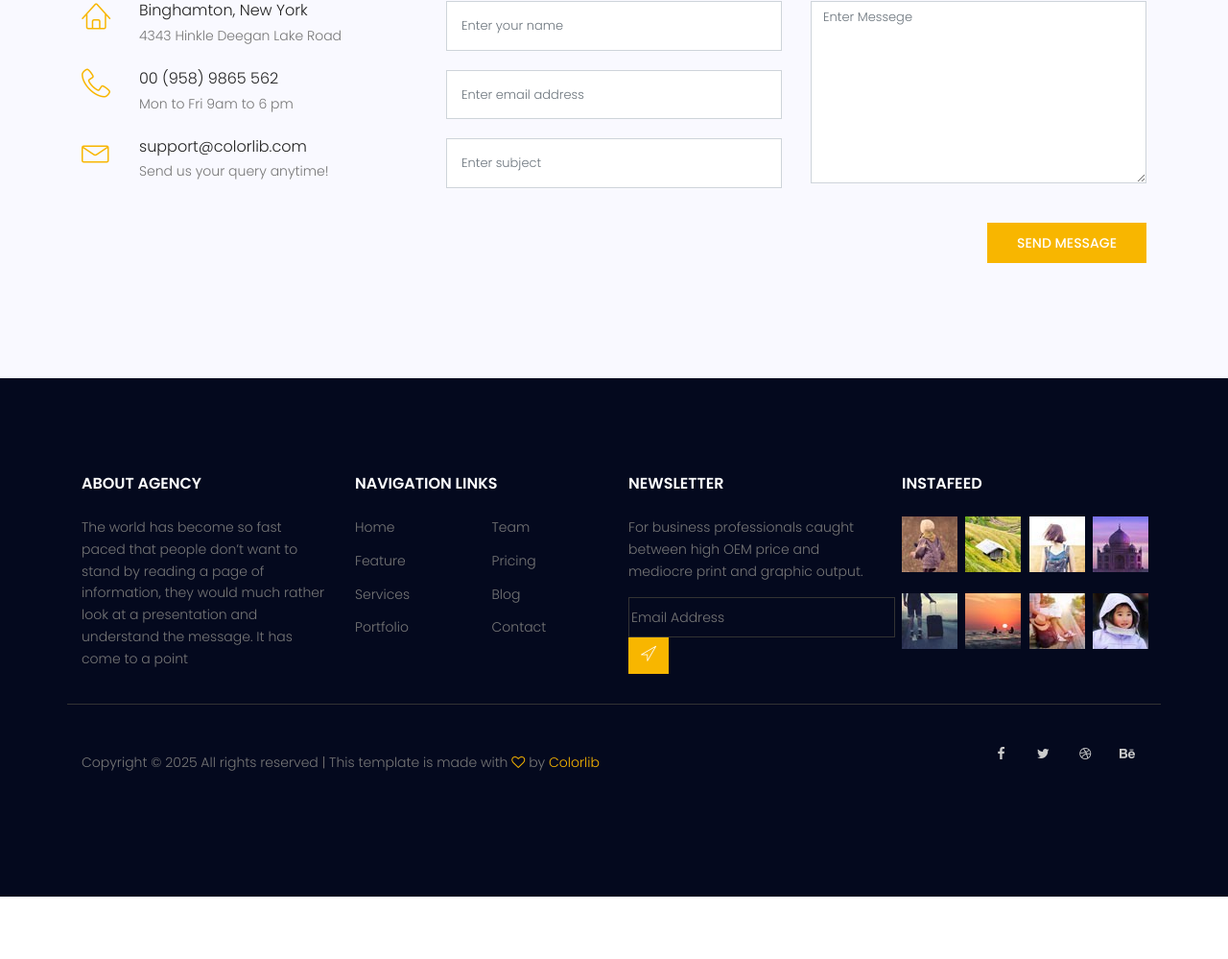
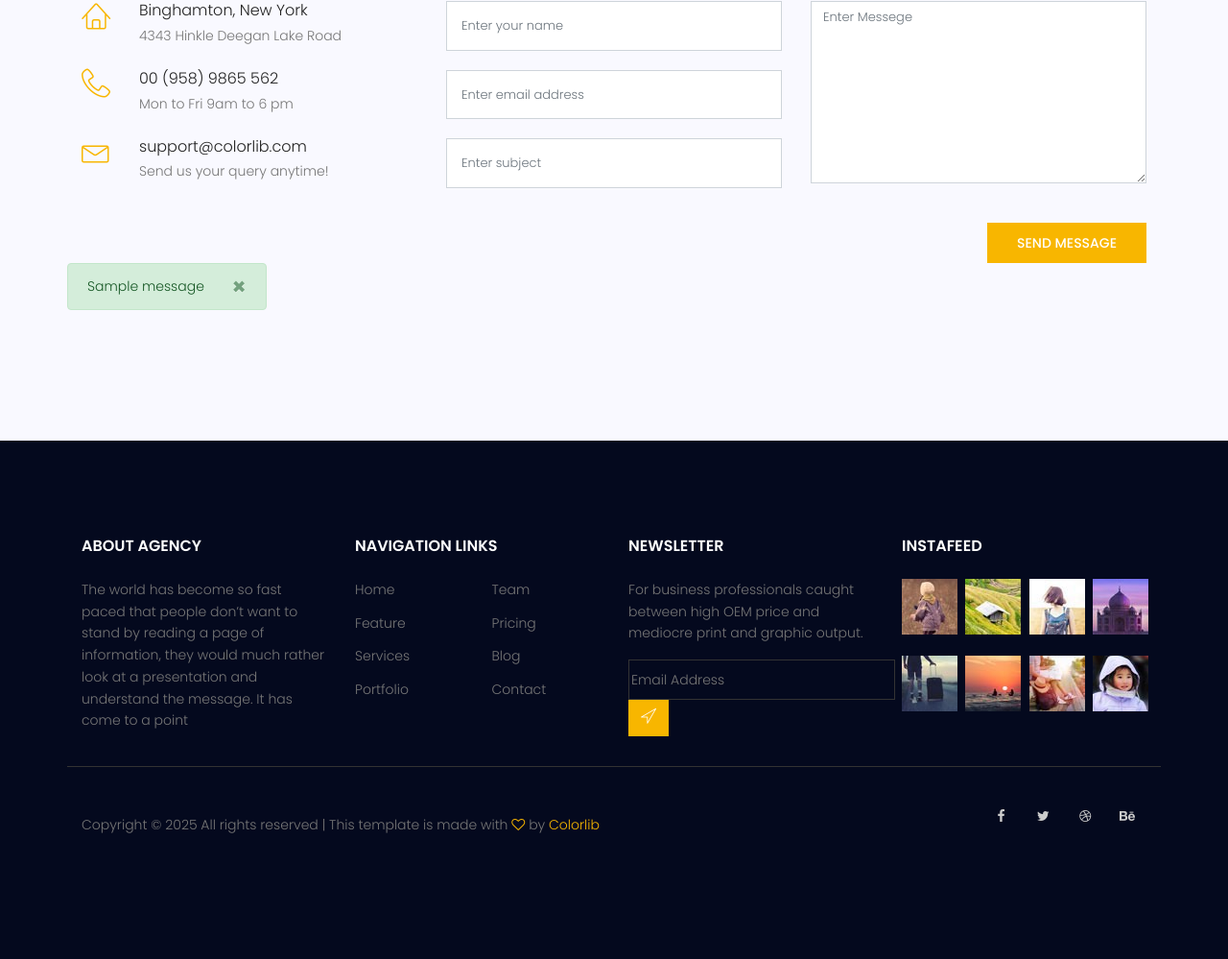
Before and after one commit to salmansadafi/mysite, a Django app: page /contact in a window 1280 px wide. Shown: the part 1024-2023 px from the top of the page at 96% size. Before the commit the page ends 1958 px from the top, so only its background shows below. Run offline with Django 4.2, Linux system fonts and the light colour scheme; tables that the repository leaves empty hold one stand-in row (values such as "Sample post"); one stand-in notice (Sample message) is shown; some libraries are stand-ins or nearby versions.

Commit message:
show message after submit form

```diff
--- a/templates/website/contact.html
+++ b/templates/website/contact.html
@@ -90,6 +90,16 @@
 					</div>
 				</form>
 			</div>
+			{% if messages %}
+			{% for message in messages %}
+			<div class="alert alert-{{ message.tags }} alert-dismissible fade show" role="alert">
+				{{ message }}
+				<button type="button" class="close" data-dismiss="alert" aria-label="Close">
+					<span aria-hidden="true">&times;</span>
+				</button>
+			</div>
+			{% endfor %}
+			{% endif %}
 		</div>
 	</div>
 </section>
--- a/website/views.py
+++ b/website/views.py
@@ -3,6 +3,7 @@ from django.shortcuts import render
 from django.http import HttpResponse,JsonResponse,HttpResponseRedirect
 
 from website.forms import contactForm,NewsLetterForm
+from django.contrib import messages
 def index_view(request):
     return render(request,'website/index.html')
 
@@ -14,6 +15,9 @@ def contact_view(request):
         form = contactForm(request.POST)
         if form.is_valid():
             form.save()
+            messages.success(request,'Thanks for contact us')
+        else:
+            messages.error(request,'Error')
     form = contactForm()
     return render(request,'website/contact.html',{'form':form})
 
```
